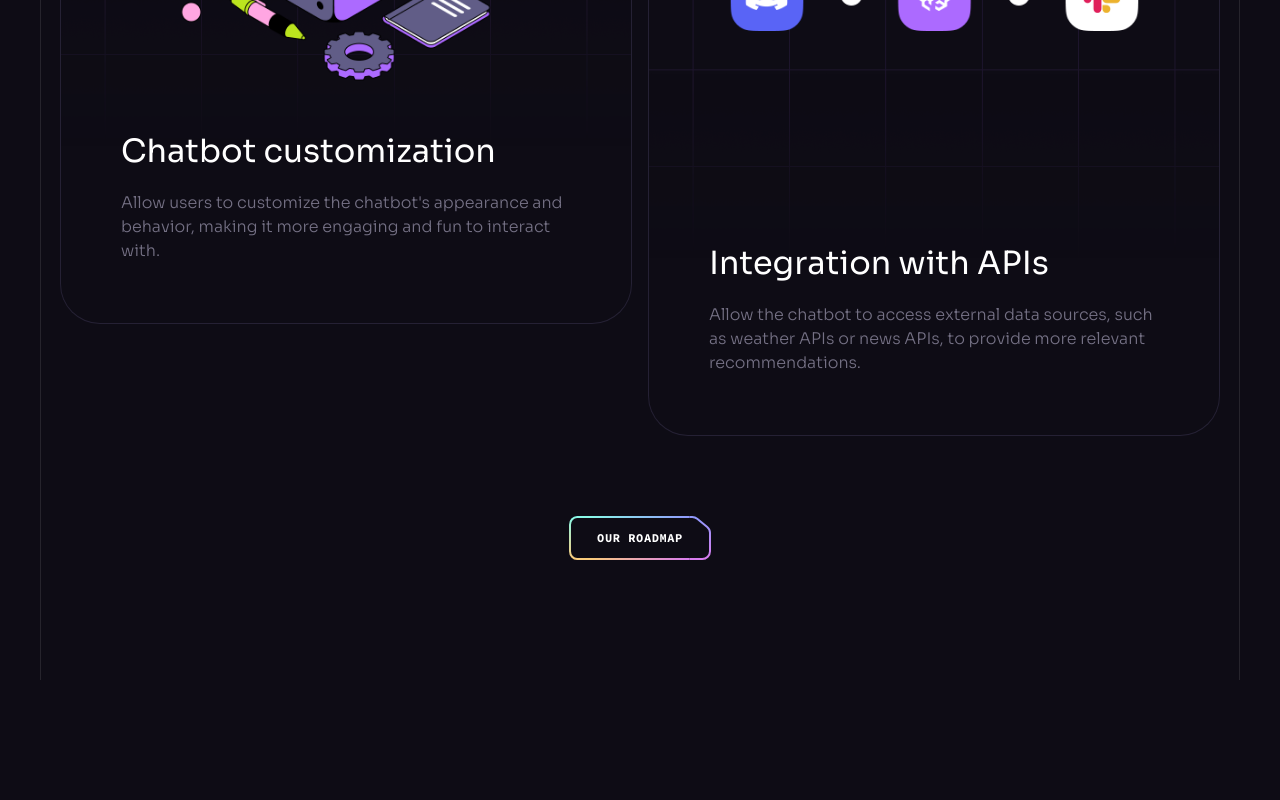
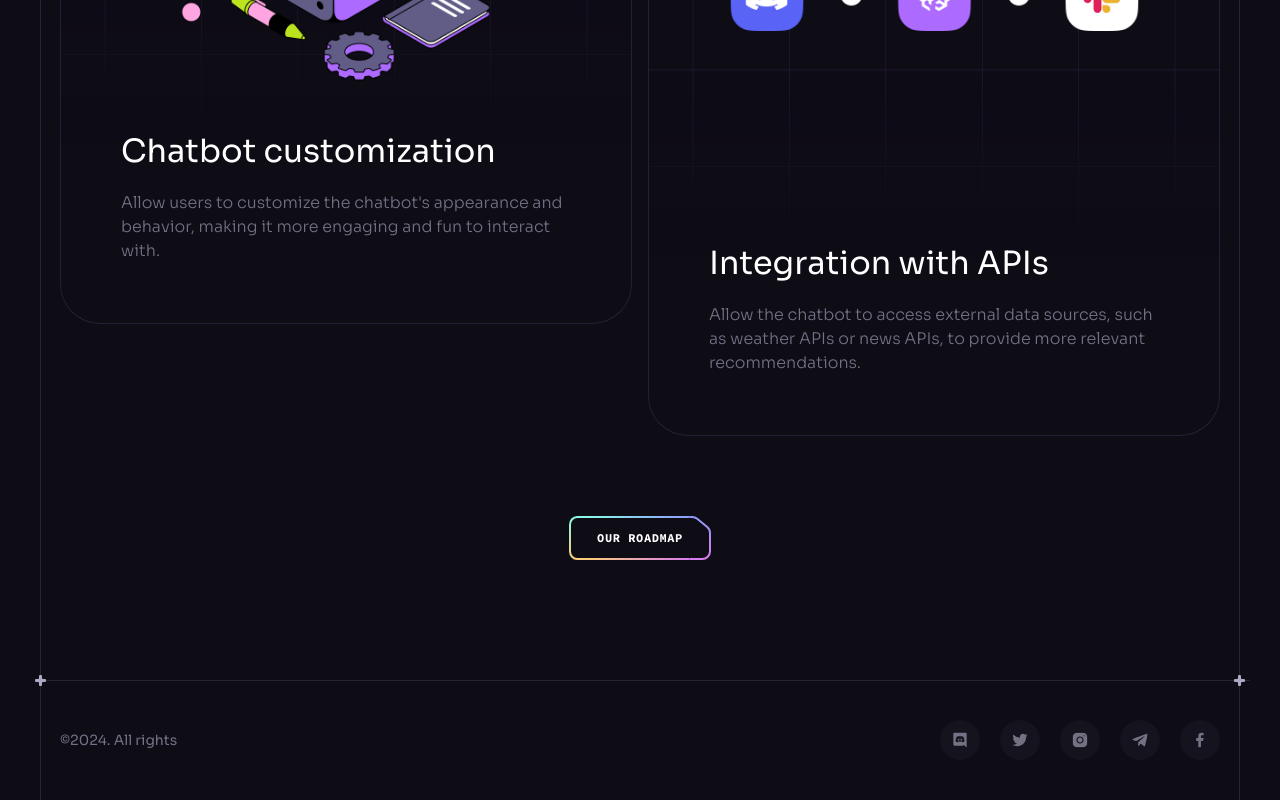
Before and after one commit to Loyoenock/brain-wave, a React app: page / in a window 1280 px wide. Shown: the part 8241-9041 px from the top of the page. Before the commit the page ends 8921 px from the top, so only its background shows below. Built offline with nearby package versions, Linux system fonts and the light colour scheme; the HTML template or start-up script is replaced by a standard one.

Commit message:
Section - Footer component added

```diff
--- a/src/App.jsx
+++ b/src/App.jsx
@@ -2,6 +2,7 @@
 import Benefits from "./components/Benefits";
 import Button from "./components/Button"
 import Collaboration from "./components/Collaboration";
+import Footer from "./components/Footer";
 import Header from "./components/Header";
 import Hero from "./components/Hero";
 import Pricing from "./components/Pricing";
@@ -20,6 +21,7 @@
       <Services />
       <Pricing />
       <Roadmap />
+      <Footer />
      </div>
      <ButtonGradient />
 
--- /dev/null
+++ b/src/components/Footer.jsx
@@ -0,0 +1,21 @@
+import { socials } from "../constants";
+import Section from "./Section";
+
+const Footer = () => {
+  return (
+    <Section crosses className="!px-0 !py-10">
+      <div className="container flex sm:justify-between justify-center items-center gap-10 max-sm:flex-col">
+        <p className="caption text-n-4 lg:block">©{new Date().getFullYear()}. All rights</p>
+
+        <ul className="flex gap-5 flex-wrap">
+          {socials.map((item) => (
+            <a key={item.id} href={item.url} target="_blank" className="flex items-center justify-center w-10 h-10 bg-n-7 rounded-full transition-colors hover:bg-n-6">
+              <img src={item.iconUrl} width={16} height={16} alt={item.title} />
+            </a>
+          ))}
+        </ul>
+      </div>
+    </Section >
+  );
+};
+export default Footer;
```
